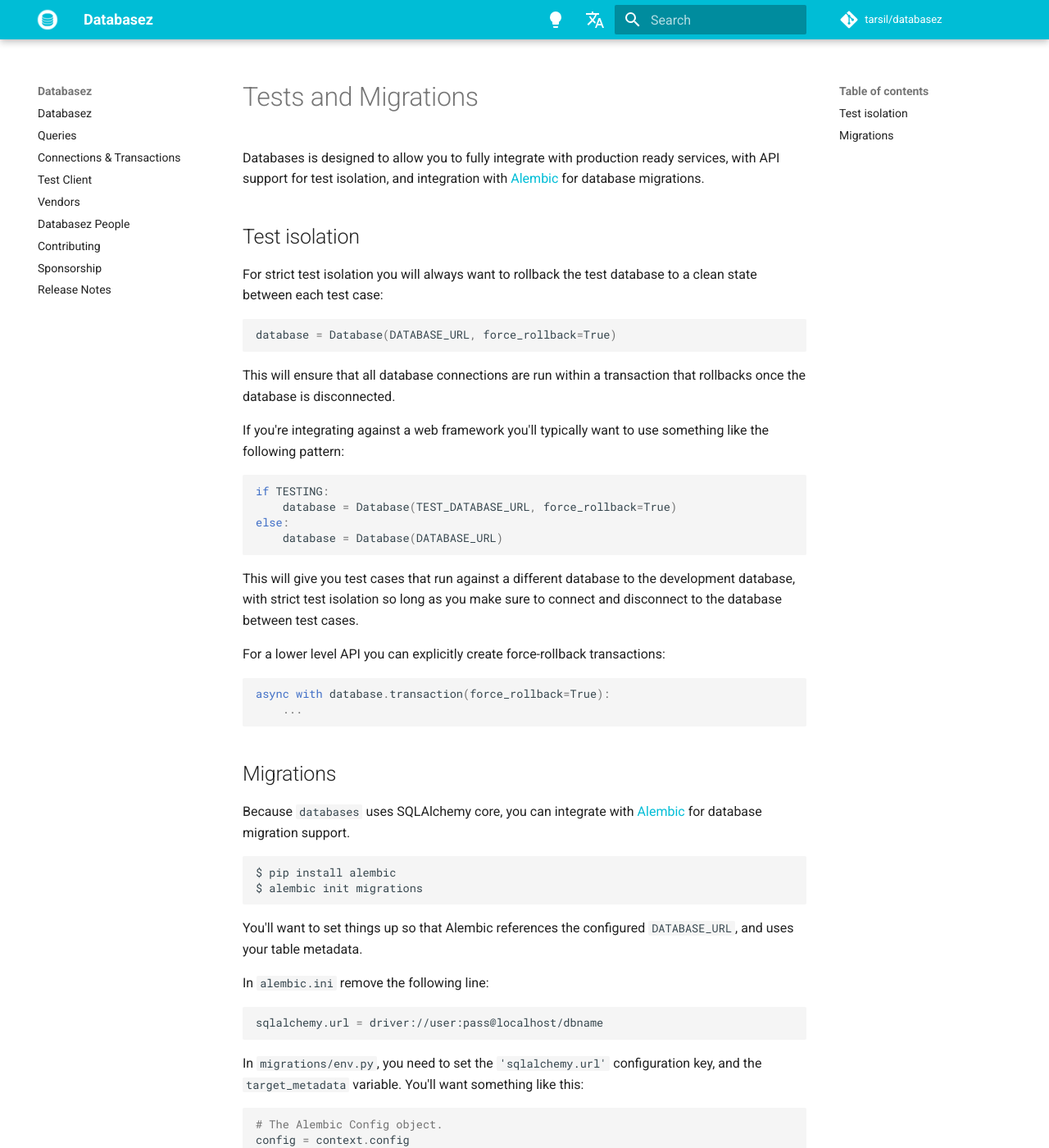
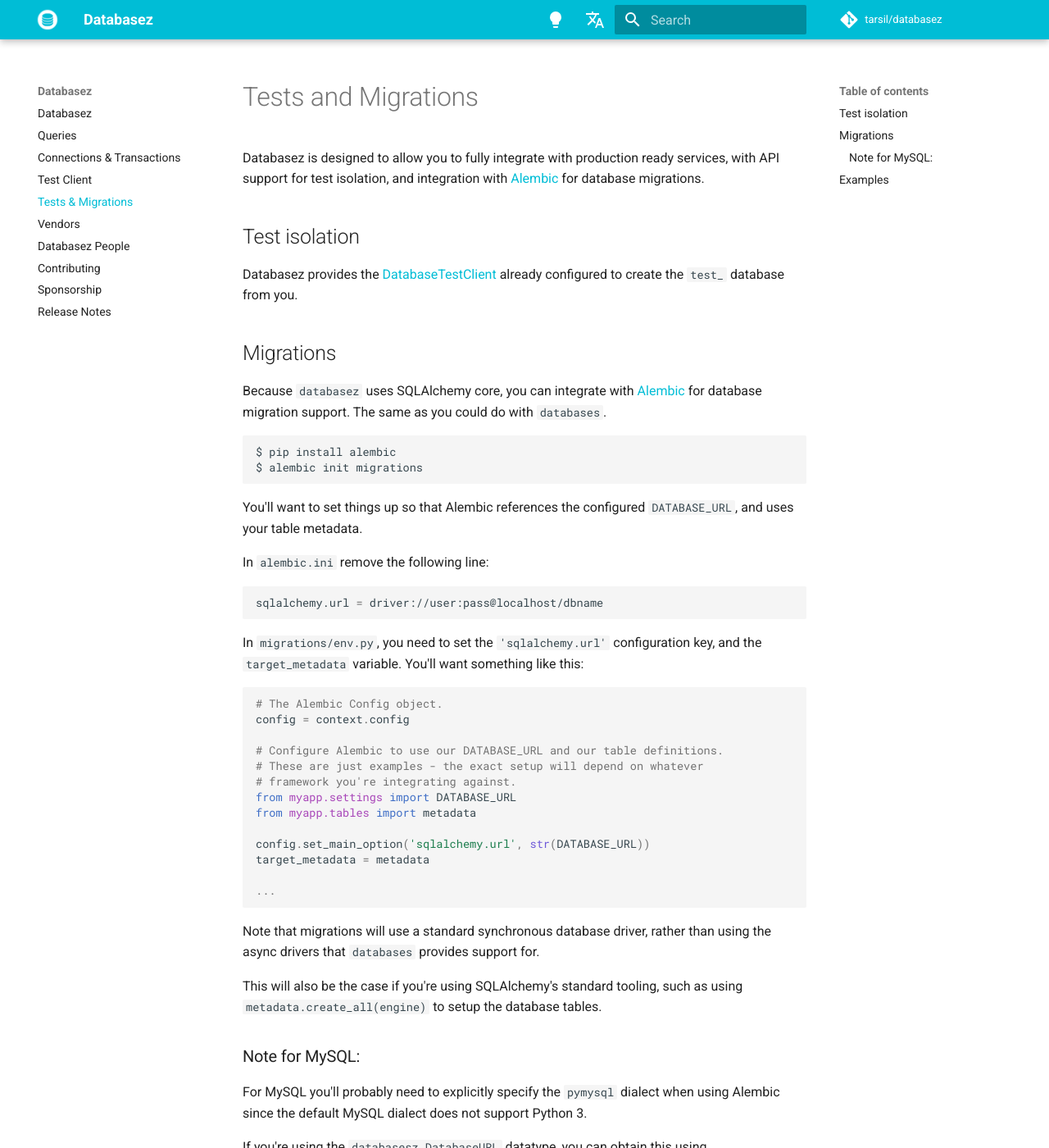
Before and after one commit to dymmond/databasez, an MkDocs documentation site: the page built from docs/tests-and-migrations.md, in a window 1280 px wide and 1400 px high. Shown: the whole window at 82% size. Built offline with MkDocs 1.6.1 and Material for MkDocs 9.7.7, drawn with Linux system fonts in a browser that asks for light colours; comment, search, counter and statistics services are not loaded; some of the changed text lies outside the part shown.

Commit message:
➕ Tests and migrations and prepare version 0.1.0

````diff
--- a/docs/tests_and_migrations.md
+++ b/docs/tests-and-migrations.md
@@ -1,46 +1,18 @@
 # Tests and Migrations
 
-Databases is designed to allow you to fully integrate with production
+Databasez is designed to allow you to fully integrate with production
 ready services, with API support for test isolation, and integration
 with [Alembic][alembic] for database migrations.
 
 ## Test isolation
 
-For strict test isolation you will always want to rollback the test database
-to a clean state between each test case:
-
-```python
-database = Database(DATABASE_URL, force_rollback=True)
-```
-
-This will ensure that all database connections are run within a transaction
-that rollbacks once the database is disconnected.
-
-If you're integrating against a web framework you'll typically want to
-use something like the following pattern:
-
-```python
-if TESTING:
-    database = Database(TEST_DATABASE_URL, force_rollback=True)
-else:
-    database = Database(DATABASE_URL)
-```
-
-This will give you test cases that run against a different database to
-the development database, with strict test isolation so long as you make sure
-to connect and disconnect to the database between test cases.
-
-For a lower level API you can explicitly create force-rollback transactions:
-
-```python
-async with database.transaction(force_rollback=True):
-    ...
-```
+Databasez provides the [DatabaseTestClient](./test-client.md#databasetestclient) already configured
+to create the `test_` database from you.
 
 ## Migrations
 
-Because `databases` uses SQLAlchemy core, you can integrate with [Alembic][alembic]
-for database migration support.
+Because `databasez` uses SQLAlchemy core, you can integrate with [Alembic][alembic]
+for database migration support. The same as you could do with `databases`.
 
 ```shell
 $ pip install alembic
@@ -81,12 +53,18 @@ rather than using the async drivers that `databases` provides support for.
 This will also be the case if you're using SQLAlchemy's standard tooling, such
 as using `metadata.create_all(engine)` to setup the database tables.
 
-**Note for MySQL**:
+### Note for MySQL:
 
 For MySQL you'll probably need to explicitly specify the `pymysql` dialect when
 using Alembic since the default MySQL dialect does not support Python 3.
 
-If you're using the `databases.DatabaseURL` datatype, you can obtain this using
+If you're using the `databasesz.DatabaseURL` datatype, you can obtain this using
 `DATABASE_URL.replace(dialect="pymysql")`
 
+## Examples
+
+[Saffier][saffier] (from the same author) is a good example as it has an internal migration system
+based on Alembic and integrates with **Databasez**.
+
 [alembic]: https://alembic.sqlalchemy.org/en/latest/
+[saffier]: https://saffier.tarsild.io
--- a/mkdocs.yml
+++ b/mkdocs.yml
@@ -41,6 +41,7 @@ nav:
     - Queries: "queries.md"
     - Connections & Transactions: "connections-and-transactions.md"
     - Test Client: "test-client.md"
+    - Tests & Migrations: "tests-and-migrations.md"
     - Vendors: "vendors.md"
     - Databasez People: "databasez-people.md"
     - Contributing: "contributing.md"
````
Also changed, not shown: docs/database_queries.md (deleted, +0 -166 lines), docs/vendors.md (+1 -1 lines), 7 other files.
